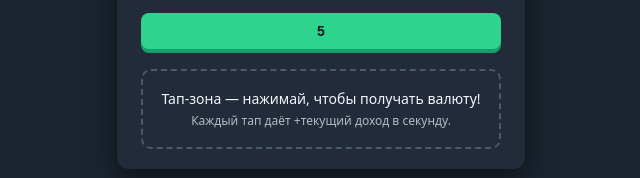
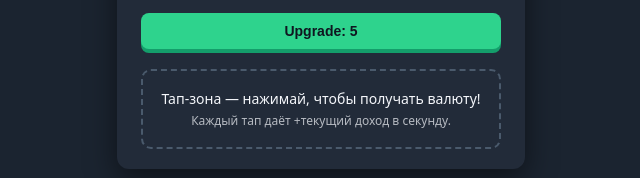
Before and after one commit to AlexSergPosp/clicker, a plain HTML site: page index.html in a window 1280 px wide. Shown: the part 401-579 px from the top of the page, 319-959 px from the left. Drawn offline with Linux system fonts and the light colour scheme.

Commit message:
no message

```diff
--- a/index.html
+++ b/index.html
@@ -272,7 +272,7 @@
 
     upgradeCost = Math.round(incomePerSecond * n);
     upgradeCostEl.textContent = upgradeCost;
-    upgradeBtn.textContent = `${upgradeCost}`;
+    upgradeBtn.textContent = `Upgrade: ${upgradeCost}`;
     upgradeBtn.disabled = balance < upgradeCost;
 
     checkAchievements();
```
